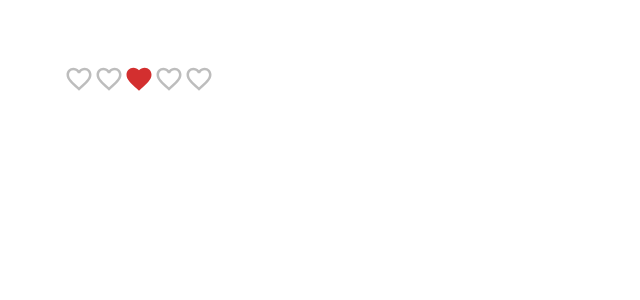
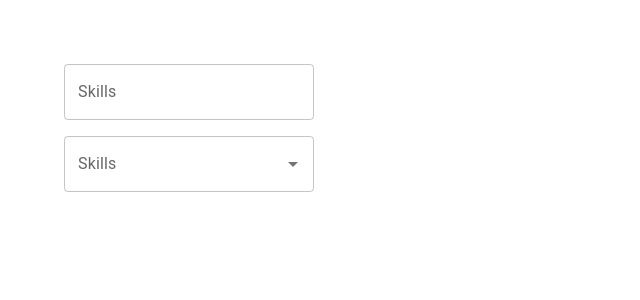
Before and after one commit to noureddein/mui_course, a React (Create React App) app: page / in a window 1280 px wide. Shown: the top 300 px of the page, without its empty margins (0-640 px from the left). Built offline with nearby package versions, Linux system fonts and the light colour scheme.

Commit message:
Adding autocomplete component

```diff
--- a/src/App.tsx
+++ b/src/App.tsx
@@ -6,7 +6,8 @@
 // import MuiRadioButton from './components/MuiRadioButton';
 // import MuiCheckbox from './components/MuiCheckbox';
 // import MuiSwitch from './components/MuiSwitch';
-import MuiRating from './components/MuiRating';
+// import MuiRating from './components/MuiRating';
+import MuiAutocomplete from './components/MuiAutocomplete';
 
 function App() {
   return (
@@ -18,7 +19,8 @@
       {/* <MuiRadioButton /> */}
       {/* <MuiCheckbox /> */}
       {/* <MuiSwitch /> */}
-      <MuiRating />
+      {/* <MuiRating /> */}
+      <MuiAutocomplete />
     </div>
   );
 }
--- /dev/null
+++ b/src/components/MuiAutocomplete.tsx
@@ -0,0 +1,60 @@
+import { useState } from "react";
+import { Stack, Autocomplete, TextField } from "@mui/material";
+
+/*
+    * Autocomplete:
+        There is two mandatory props:
+            - options => []
+            - renderInput => function return a component
+
+        freeSolo prop allow the user to enter a text and select it
+
+*/
+
+type Skill = {
+    id: number;
+    label: string;
+};
+
+const skills = ["HTML", "CSS", "JavaScript", "Python", "React", "NextJS"];
+const skillsOptions = skills.map((skill, index) => ({
+    id: index + 1,
+    label: skill,
+}));
+export default function MuiAutocomplete() {
+    const [value, setValue] = useState<string | null>(null);
+    const [skill, setSkill] = useState<Skill | null>(null);
+
+    const handleChange = (event: any, newValue: string | null) =>
+        setValue(newValue);
+
+    const handleChangeSkill = (event: any, newValue: Skill | null) =>
+        setSkill(newValue);
+
+    console.log({ skill });
+
+    return (
+        <Stack spacing={2} maxWidth="250px">
+            <Autocomplete
+                options={skills.sort()}
+                renderInput={(params) => (
+                    <TextField {...params} label="Skills" />
+                )}
+                value={value}
+                onChange={handleChange}
+                freeSolo
+            />
+
+            <Autocomplete
+                options={skillsOptions.sort((a, b) =>
+                    a.label > b.label ? 1 : b.label > a.label ? -1 : 0
+                )}
+                renderInput={(params) => (
+                    <TextField {...params} label="Skills" />
+                )}
+                value={skill}
+                onChange={handleChangeSkill}
+            />
+        </Stack>
+    );
+}
```
